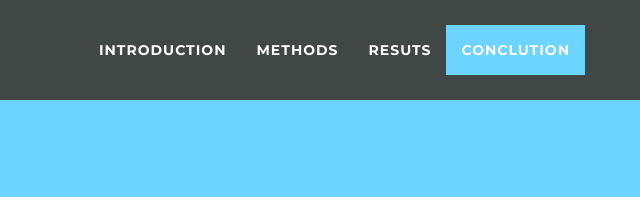
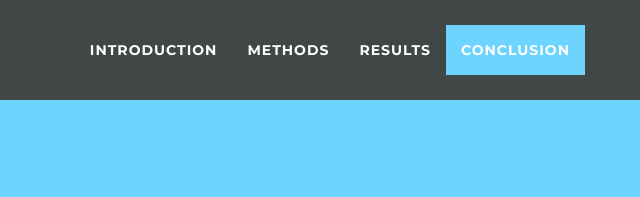
Before and after one commit to ajking15/WaterIsLife, a website: page index.html in a window 1280 px wide. Shown: the top 197 px of the page, 640-1280 px from the left. Drawn offline with nearby package versions, Linux system fonts and the light colour scheme.

Commit message:
Update index.html

```diff
--- a/index.html
+++ b/index.html
@@ -57,10 +57,10 @@
                         <a href="#methods">Methods</a>
                     </li>
                     <li class="page-scroll">
-                        <a href="#results">Resuts</a>
+                        <a href="#results">Results</a>
                     </li>
 					 <li class="page-scroll">
-                        <a href="#conclution">Conclution</a>
+                        <a href="#conclution">Conclusion</a>
                     </li>
                 </ul>
             </div>
```
